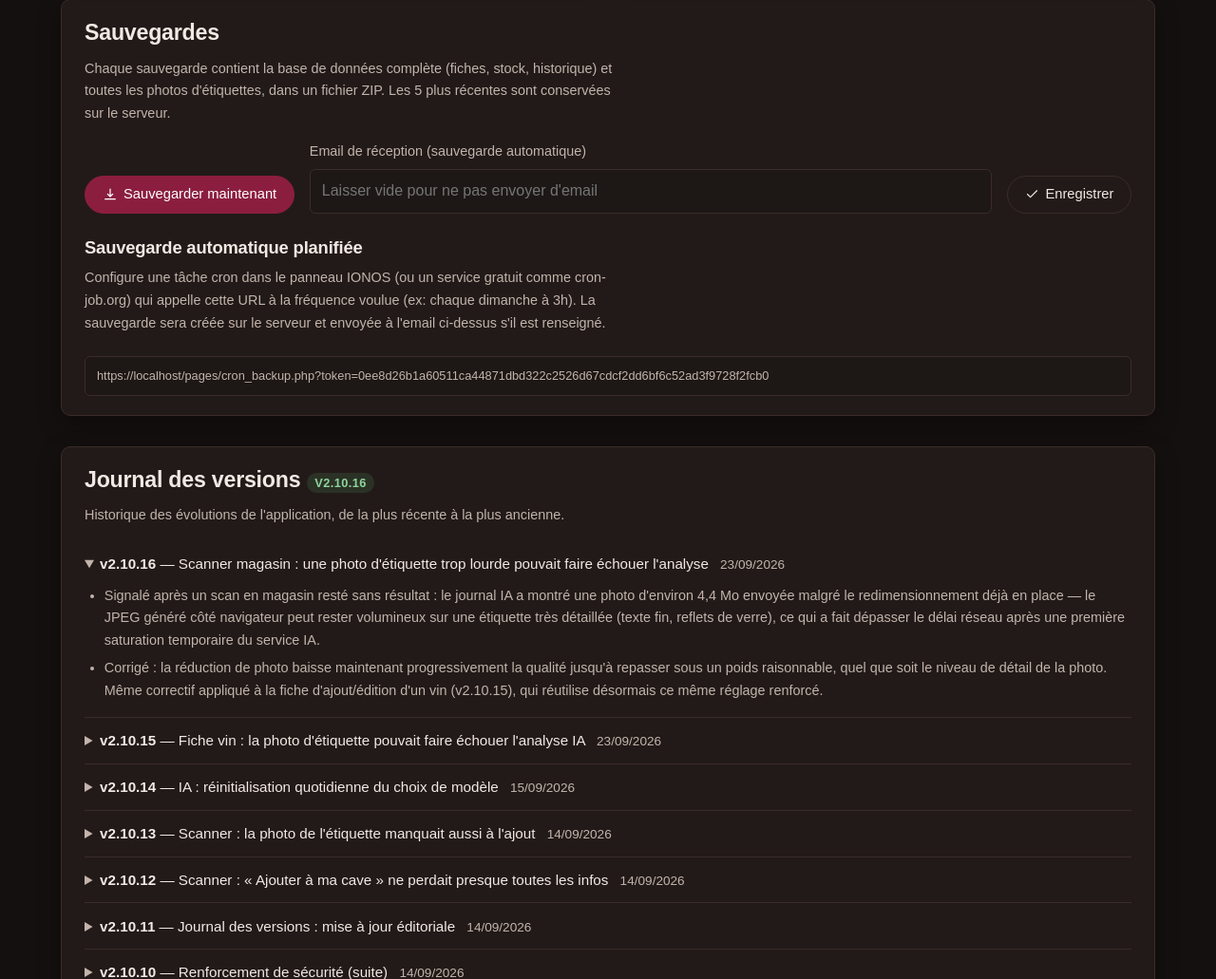
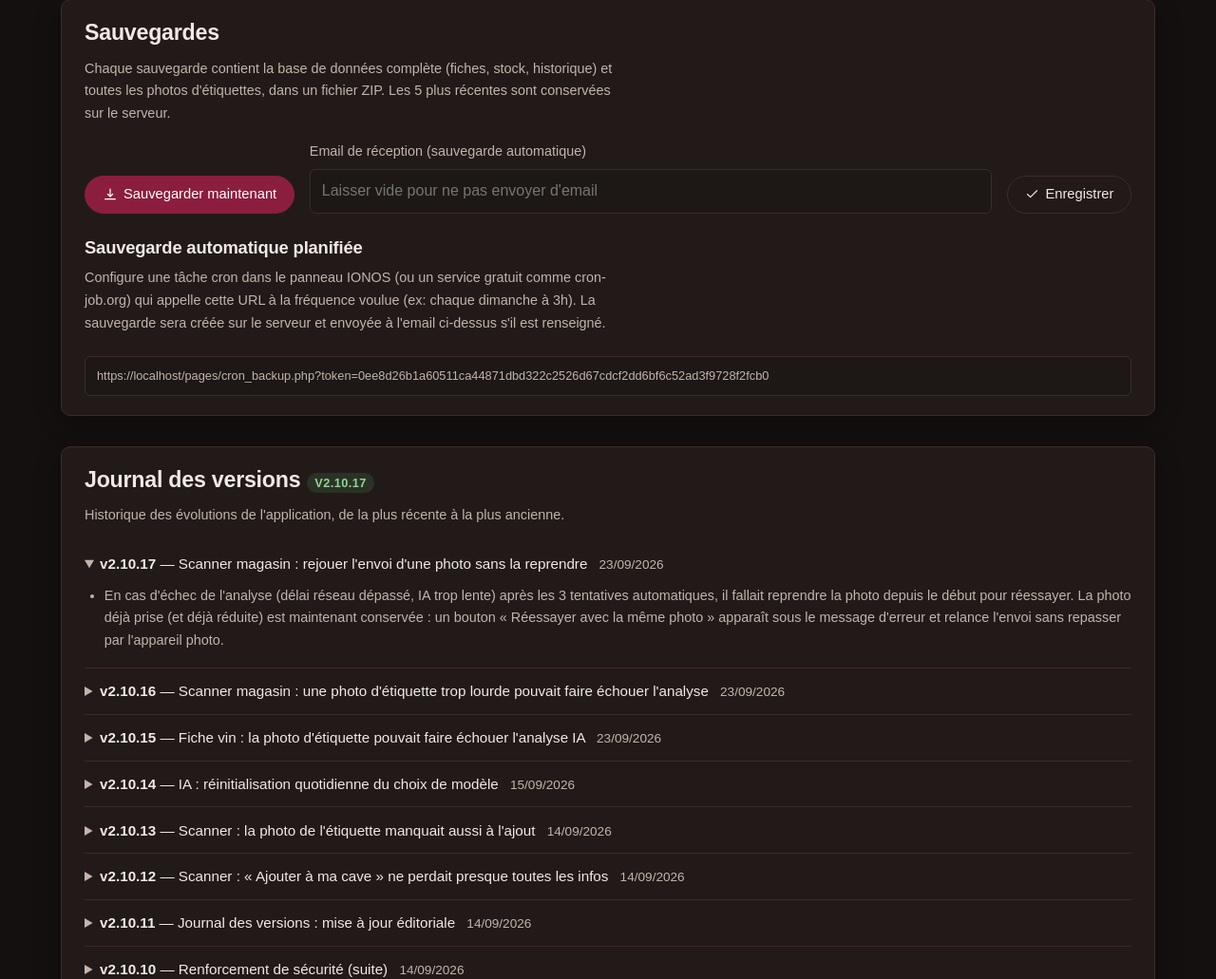
Before and after one commit to jadwio/macave, a PHP site: the page made by pages/settings.php in a window 1280 px wide. Shown: the part 3108-4139 px from the top of the page at 95% size. Run offline with PHP 8.4, Linux system fonts and the light colour scheme; the visitor is signed in with stand-in values (Sample User, id 1); data that the repository does not hold is empty; some libraries are stand-ins or nearby versions.

Commit message:
v2.10.17 - bouton pour rejouer l'envoi d'une photo scanner sans la reprendre
En cas d'echec apres les tentatives automatiques (timeout reseau, IA
trop lente), la photo deja prise et deja reduite est desormais
conservee en memoire au lieu d'etre perdue. Un bouton "Reessayer avec
la meme photo" relance l'envoi directement.

Co-Authored-By: Claude Sonnet 5 <noreply@anthropic.com>

```diff
--- a/includes/changelog.php
+++ b/includes/changelog.php
@@ -12,9 +12,17 @@
  * des échanges de développement ; les dates sont approximatives mais ordonnées.
  */
 
-const APP_VERSION = '2.10.16';
+const APP_VERSION = '2.10.17';
 
 const CHANGELOG = [
+    [
+        'version' => '2.10.17',
+        'date' => '2026-09-23',
+        'title' => 'Scanner magasin : rejouer l\'envoi d\'une photo sans la reprendre',
+        'items' => [
+            "En cas d'échec de l'analyse (délai réseau dépassé, IA trop lente) après les 3 tentatives automatiques, il fallait reprendre la photo depuis le début pour réessayer. La photo déjà prise (et déjà réduite) est maintenant conservée : un bouton « Réessayer avec la même photo » apparaît sous le message d'erreur et relance l'envoi sans repasser par l'appareil photo.",
+        ],
+    ],
     [
         'version' => '2.10.16',
         'date' => '2026-09-23',
```
Also changed, not shown: pages/scan_info.php (+23 -1 lines), CHANGELOG.md.
